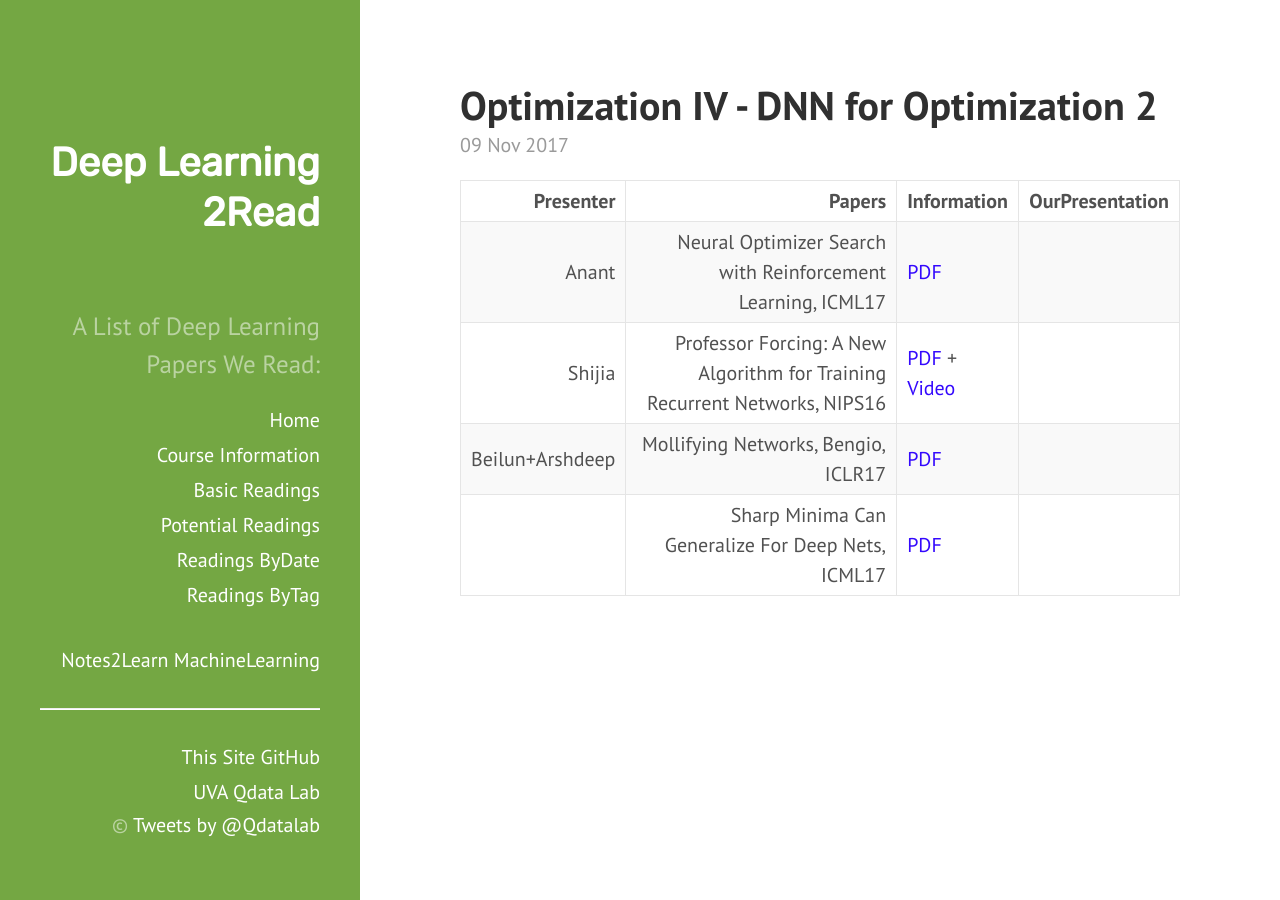
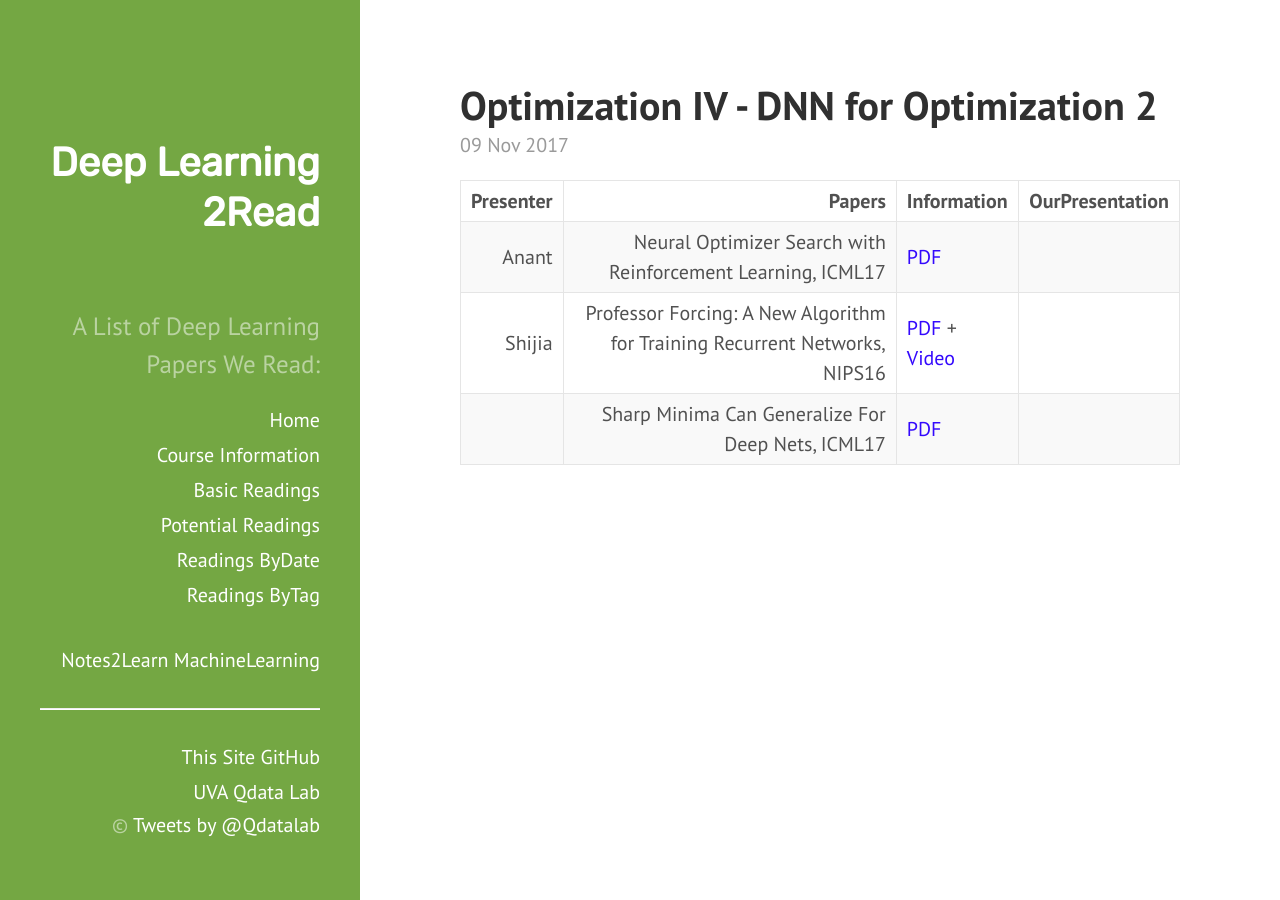
Before and after one commit to QData/deep2Read, a Jekyll site: the page built from _posts/2017-11-09-.md, in a window 1280 px wide. Built offline with Jekyll 4.4.1, drawn with Linux system fonts in a browser that asks for light colours.

Commit message:
small schedule change

```diff
--- a/_posts/2017-11-09-.md
+++ b/_posts/2017-11-09-.md
@@ -11,5 +11,4 @@ tags:
 | -----: | ----------: | :----- | :----- |
 | Anant |  Neural Optimizer Search with Reinforcement Learning, ICML17 |[PDF](http://proceedings.mlr.press/v70/bello17a/bello17a.pdf) |
 | Shijia | Professor Forcing: A New Algorithm for Training Recurrent Networks, NIPS16 | [PDF](https://arxiv.org/abs/1610.09038) + [Video](http://videolectures.net/deeplearning2016_goyal_new_algorithm/)|
-| Beilun+Arshdeep |  Mollifying Networks, Bengio, ICLR17 | [PDF](https://arxiv.org/abs/1608.04980) |  |
 |   |  Sharp Minima Can Generalize For Deep Nets, ICML17 | [PDF](https://arxiv.org/abs/1703.04933) |
```
Also changed, not shown: _posts/2017-11-07-.md (+1 -0 lines).
